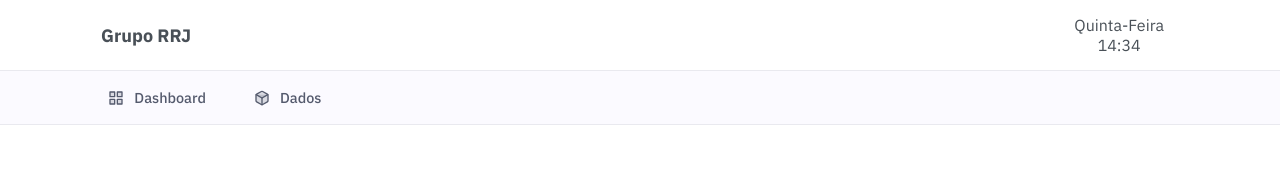
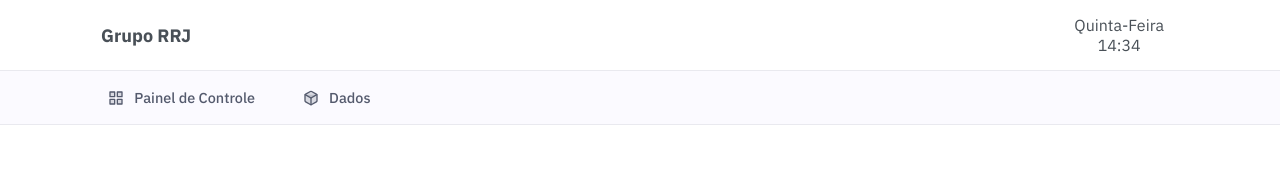
Before and after one commit to barrosoman/election-prime, a Vue app: page / in a window 1280 px wide. Shown: the top 178 px of the page. Built offline with nearby package versions, Linux system fonts and the light colour scheme.

Commit message:
Change the tab name from 'Dashboard' to 'Painel de Controle'

```diff
--- a/src/components/Header.vue
+++ b/src/components/Header.vue
@@ -29,7 +29,7 @@
               <rect x="14" y="14" width="7" height="7"></rect>
               <rect x="3" y="14" width="7" height="7"></rect>
             </svg>
-            <span>Dashboard</span>
+            <span>Painel de Controle</span>
           </a>
         </li>
         <li>
```
